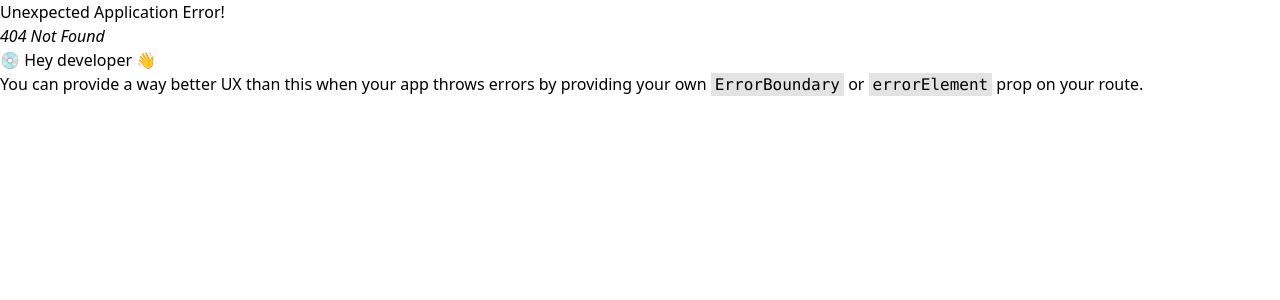
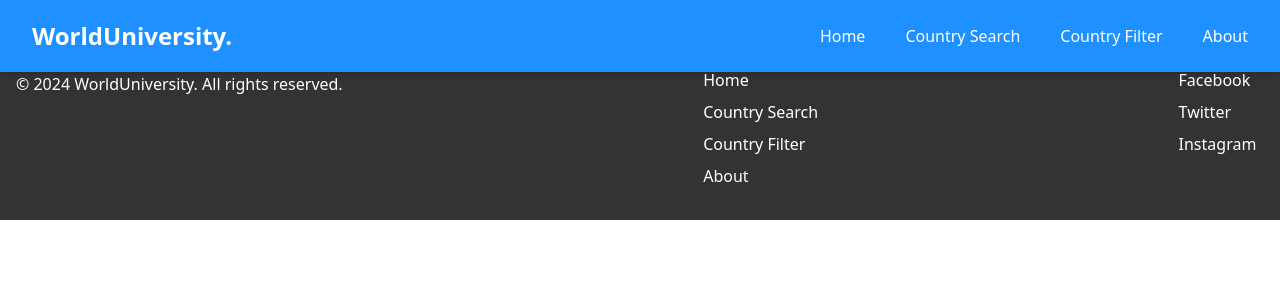
Before and after one commit to Fierynx/world-university, a React (Vite) app: page /country-detail in a window 1280 px wide. Before the commit this address had no page. Shown: the top 300 px of the page. Built offline with nearby package versions, Linux system fonts and the light colour scheme; no server answers.

Commit message:
feat: home page 50%, some designs

```diff
--- /dev/null
+++ b/src/components/CountryInfo.tsx
@@ -0,0 +1,25 @@
+import { Country } from "../lib/types";
+
+const CountryInfo = ({ country }: { country: Country }) => {
+  return (
+    <div className="container mx-auto px-4 py-8 mt-20">
+      <div className="flex flex-col md:flex-row gap-8">
+        <div className="md:w-1/2">
+          <img src={country.flags.png} alt={country.name.common} className="w-full h-96 object-cover" />
+        </div>
+        <div className="md:w-1/2">
+          <h1 className="text-3xl font-bold">{country.name.common}</h1>
+          <p className="text-lg mt-2">Capital: {country.capital}</p>
+          <p className="text-lg mt-2">Region: {country.region}</p>
+          <p className="text-lg mt-2">Subregion: {country.subregion}</p>
+          <p className="text-lg mt-2">Population: {country.population}</p>
+          <p className="text-lg mt-2">Languages: {country.languages ? Object.values(country.languages).join(', ') : "No languages"}</p>
+          <p className="text-lg mt-2">Currencies: {country.currencies ? Object.keys(country.currencies).join(', ') : "No currencies"}</p>
+          <p className="text-lg mt-2">Timezones: {country.timezones ? Object.values(country.timezones).join(', '): "No timezones"}</p>
+        </div>
+      </div>
+    </div>
+  );
+}
+
+export default CountryInfo;
--- a/src/components/Footer.tsx
+++ b/src/components/Footer.tsx
@@ -1,9 +1,29 @@
 const Footer = () => {
   return (
-    <footer>
-      Footer
+    <footer className="bg-textPrimary text-secondary py-8">
+      <div className="container mx-auto px-4">
+        <div className="flex justify-between">
+          <div>
+            <h2 className="text-2xl font-bold">WorldUniversity</h2>
+            <p className="mt-2">© 2024 WorldUniversity. All rights reserved.</p>
+          </div>
+          <div className="space-y-2">
+            <h3 className="text-lg font-semibold">Quick Links</h3>
+            <a href="/" className="block hover:underline">Home</a>
+            <a href="/country-search" className="block hover:underline">Country Search</a>
+            <a href="/country-filter" className="block hover:underline">Country Filter</a>
+            <a href="/about" className="block hover:underline">About</a>
+          </div>
+          <div className="space-y-2">
+            <h3 className="text-lg font-semibold">Follow Us</h3>
+            <a href="https://facebook.com" className="block hover:underline">Facebook</a>
+            <a href="https://twitter.com" className="block hover:underline">Twitter</a>
+            <a href="https://instagram.com" className="block hover:underline">Instagram</a>
+          </div>
+        </div>
+      </div>
     </footer>
   );
-}
+};
 
 export default Footer;
--- /dev/null
+++ b/src/components/Landing.tsx
@@ -0,0 +1,23 @@
+import { Link } from 'react-router-dom';
+import BackgroundImage from '/Flag-map_of_the_world_(2017).png';
+
+const Landing = () => {
+  return (
+    <div className="relative w-full h-screen overflow-hidden m-0 p-0" style={{ paddingTop: '60px' }}>
+      <div className="absolute top-0 left-0 w-full h-screen">
+        <img src={BackgroundImage} alt="World Map 2017" className="w-full h-full object-cover" />
+      </div>
+      <div className="absolute pt-20 inset-0 flex flex-col items-center justify-center text-center text-white bg-black bg-opacity-60 p-4 gap-3">
+        <h1 className="text-4xl md:text-5xl lg:text-6xl font-bold mb-4">Welcome to WorldUniversity</h1>
+        <p className="text-xs md:text-sm lg:text-lg mb-8 max-w-4xl mx-auto">
+          Discover detailed information about countries around the world. Explore popular countries, search for specific nations, and filter based on various criteria. WorldUniversity provides an easy and informative experience for all users.
+        </p>
+        <Link to={"/country-detail"} className="bg-gradient-to-r mt-1 from-accent to-yellow-500 text-black font-bold py-4 px-8 rounded-full shadow-lg hover:shadow-xl hover:from-yellow-600 hover:to-yellow-700 transition duration-300 active:opacity-30">
+          Get Started
+        </Link>
+      </div>
+    </div>
+  );
+};
+
+export default Landing;
--- a/src/components/Navbar.tsx
+++ b/src/components/Navbar.tsx
@@ -1,9 +1,39 @@
+import { useState } from 'react';
+import { Link } from 'react-router-dom';
+
 const Navbar = () => {
+  const [isOpen, setIsOpen] = useState(false);
+
+  const toggleMenu = () => {
+    setIsOpen(!isOpen);
+  };
+
   return (
-    <nav>
-      Navbar
+    <nav className="bg-primary shadow-md fixed left-0 right-0 top-0 z-50">
+      <div className="container py-5 flex justify-between items-center px-4 md:px-8">
+        <div className="text-2xl font-bold text-white">WorldUniversity.</div>
+        <div className="hidden md:flex gap-10">
+          <Link to="/" className="text-white hover:text-accent transition duration-300">Home</Link>
+          <Link to="/country-search" className="text-white hover:text-accent transition duration-300">Country Search</Link>
+          <Link to="/country-filter" className="text-white hover:text-accent transition duration-300">Country Filter</Link>
+          <Link to="/about" className="text-white hover:text-accent transition duration-300">About</Link>
+        </div>
+        <div className="md:hidden">
+          <button onClick={toggleMenu} className="text-white focus:outline-none">
+            <svg className="w-6 h-6" fill="none" stroke="currentColor" viewBox="0 0 24 24" xmlns="http://www.w3.org/2000/svg">
+              <path strokeLinecap="round" strokeLinejoin="round" strokeWidth="2" d={isOpen ? "M6 18L18 6M6 6l12 12" : "M4 6h16M4 12h16m-7 6h7"}></path>
+            </svg>
+          </button>
+        </div>
+      </div>
+      <div className={`md:hidden bg-primary transition-all duration-300 overflow-hidden ${isOpen ? 'max-h-screen' : 'max-h-0'}`}>
+        <Link to="/" className="block px-4 py-2 text-white hover:text-accent transition duration-300">Home</Link>
+        <Link to="/country-search" className="block px-4 py-2 text-white hover:text-accent transition duration-300">Country Search</Link>
+        <Link to="/country-filter" className="block px-4 py-2 text-white hover:text-accent transition duration-300">Country Filter</Link>
+        <Link to="/about" className="block px-4 py-2 text-white hover:text-accent transition duration-300">About</Link>
+      </div>
     </nav>
   );
-}
+};
 
 export default Navbar;
--- /dev/null
+++ b/src/components/PopularCountries.tsx
@@ -0,0 +1,10 @@
+const PopularCountries = () => {
+  return (
+    <div className="p-10">
+      Popular Countries
+      {/* Nanti mau ada 2 infinite scroll disini */}
+    </div>
+  )
+}
+
+export default PopularCountries;
--- /dev/null
+++ b/src/context/CountryContext.tsx
@@ -0,0 +1,28 @@
+import React, { createContext, ReactNode, useContext, useState } from 'react';
+import { Country } from '../lib/types';
+
+type CountryContextProps = {
+  countries: Country[];
+  setCountries: React.Dispatch<React.SetStateAction<Country[]>>;
+}
+
+const CountryContext = createContext<CountryContextProps | undefined>(undefined);
+
+export const CountryProvider = ({ children }: { children: ReactNode }) => {
+  const [countries, setCountries] = useState<Country[]>([]);
+
+  return (
+    <CountryContext.Provider value={{ countries, setCountries }}>
+      {children}
+    </CountryContext.Provider>
+  );
+};
+
+// eslint-disable-next-line react-refresh/only-export-components
+export const useCountryContext = () => {
+  const context = useContext(CountryContext);
+  if (!context) {
+    throw new Error('useCountryContext must be used within a CountryProvider');
+  }
+  return context;
+};
--- a/src/pages/AppLayout.tsx
+++ b/src/pages/AppLayout.tsx
@@ -1,25 +1,17 @@
-import { Outlet } from "react-router-dom";
-import Footer from "../components/Footer";
-import Navbar from "../components/Navbar";
-import useCountryQuery from "../hooks/useCountryQuery";
+import { Outlet } from 'react-router-dom';
+import Footer from '../components/Footer';
+import Navbar from '../components/Navbar';
 
 export const AppLayout = () => {
-  const { countryData, countryQuery } = useCountryQuery();
-  if (countryQuery.isLoading) return <p>Loading...</p>;
-  if (countryQuery.isError) return <p>Error fetching countries</p>;
-
   return (
     <>
       <Navbar />
-      <div className="container mx-auto px-4">
-        <ol className="list-decimal">
-          {countryData?.map((country) => (
-            <li className="" key={country.cca3}>{country.languages ? Object.values(country.languages) : "No languages available"} <img src={country.flags.png} alt="" /></li>
-          ))}
-        </ol>
+      <div className="w-full h-full">
         <Outlet />
       </div>
       <Footer />
     </>
   );
 };
+
+export default AppLayout;
--- a/src/pages/ContextPool.tsx
+++ b/src/pages/ContextPool.tsx
@@ -1,18 +1,21 @@
 import { QueryClient, QueryClientProvider } from "@tanstack/react-query";
 import { Outlet } from "react-router-dom";
+import { CountryProvider } from "../context/CountryContext";
 
 const queryClient = new QueryClient({
-  defaultOptions:{
-    queries:{
-      refetchOnWindowFocus: false
-    }
-  }
+  defaultOptions: {
+    queries: {
+      refetchOnWindowFocus: false,
+    },
+  },
 });
 
 export default function ContextPool() {
   return (
     <QueryClientProvider client={queryClient}>
-         <Outlet />
+      <CountryProvider>
+        <Outlet />
+      </CountryProvider>
     </QueryClientProvider>
   );
 }
--- /dev/null
+++ b/src/pages/CountryDetail.tsx
@@ -0,0 +1,19 @@
+import CountryInfo from "../components/CountryInfo";
+import useCountryQuery from "../hooks/useCountryQuery";
+
+const CountryDetail = () => {
+  const { countryData } = useCountryQuery();
+  return (
+    <>
+      {
+        countryData?.map((country) => {
+          return (
+            <CountryInfo key={country.cca3} country={country}/>
+          )
+        })
+      }
+    </>
+  );
+}
+
+export default CountryDetail;
--- /dev/null
+++ b/src/pages/Home.tsx
@@ -0,0 +1,14 @@
+
+import Landing from "../components/Landing";
+import PopularCountries from "../components/PopularCountries";
+
+const Home = () => {
+  return (
+    <>
+      <Landing />
+      <PopularCountries />
+    </>
+  );
+};
+
+export default Home;
```
Also changed, not shown: src/App.tsx (+10 -1 lines), public/Flag-map_of_the_world_(2017).png (added), src/components/CountryCard.tsx (added).
